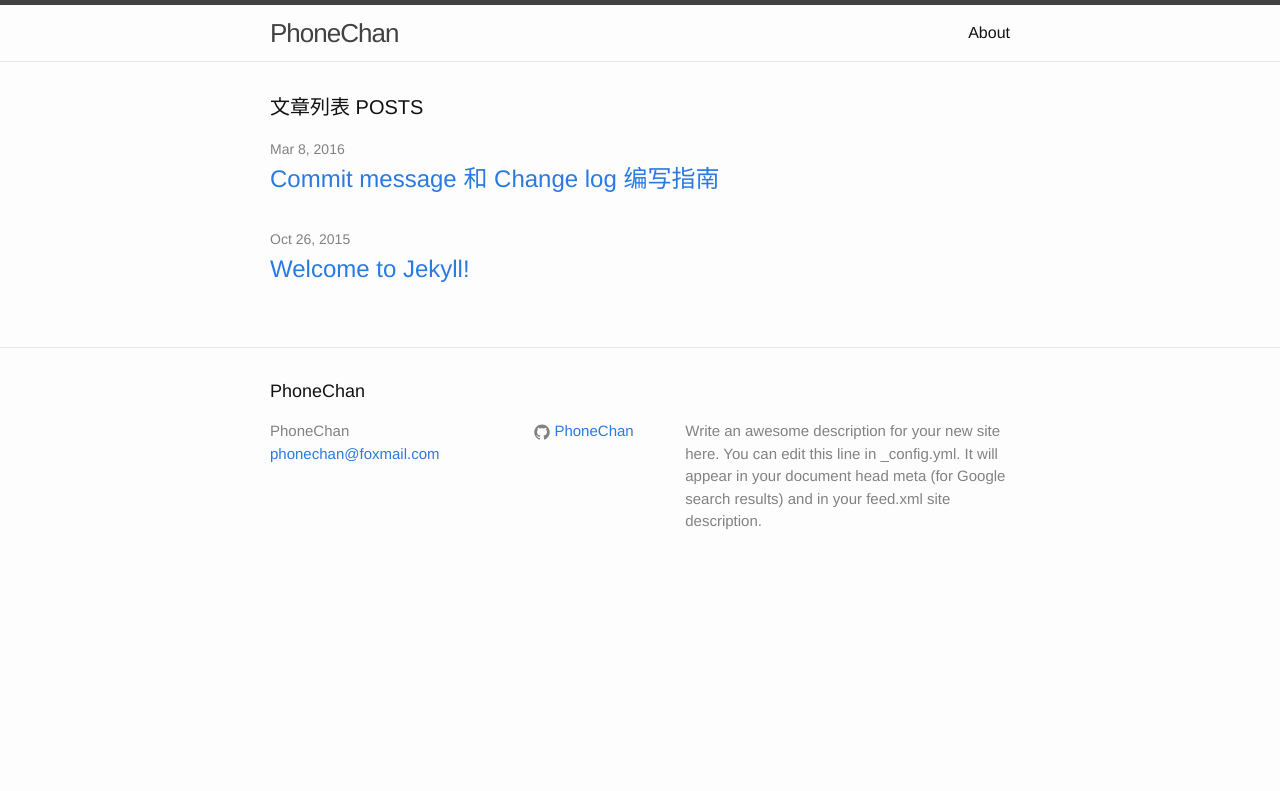
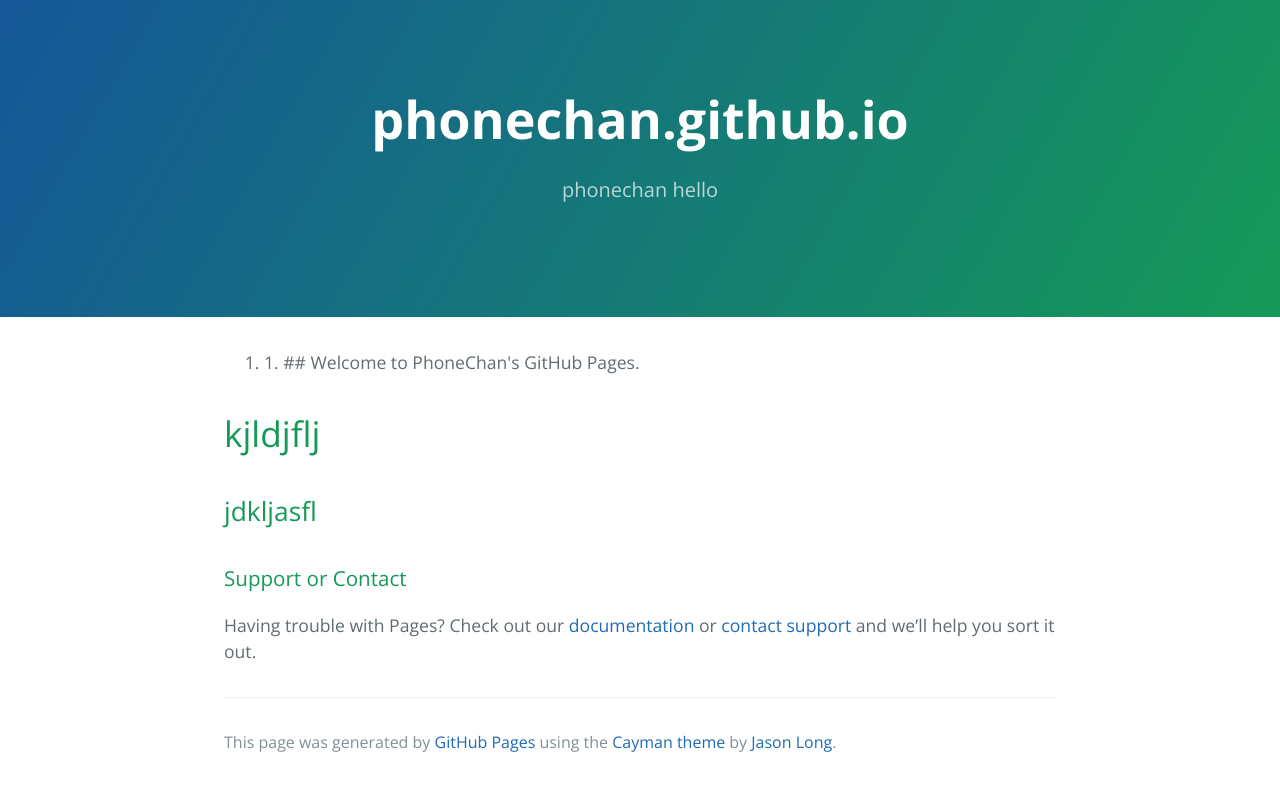
Before and after one commit to phonechan/phonechan.github.io, a Jekyll site: the page index.html, which Jekyll copies as it is, in a window 1280 px wide. Shown: the top 791 px of the page. Built offline with Jekyll 4.4.1, drawn with Linux system fonts in a browser that asks for light colours.

Commit message:
Replace master branch with page content via GitHub

```diff
--- a/index.html
+++ b/index.html
@@ -1,21 +1,43 @@
----
-layout: default
----
+<!DOCTYPE html>
+<html lang="en-us">
+  <head>
+    <meta charset="UTF-8">
+    <title>phonechan.github.io by phonechan</title>
+    <meta name="viewport" content="width=device-width, initial-scale=1">
+    <link rel="stylesheet" type="text/css" href="stylesheets/normalize.css" media="screen">
+    <link href='https://fonts.googleapis.com/css?family=Open+Sans:400,700' rel='stylesheet' type='text/css'>
+    <link rel="stylesheet" type="text/css" href="stylesheets/stylesheet.css" media="screen">
+    <link rel="stylesheet" type="text/css" href="stylesheets/github-light.css" media="screen">
+  </head>
+  <body>
+    <section class="page-header">
+      <h1 class="project-name">phonechan.github.io</h1>
+      <h2 class="project-tagline">phonechan hello</h2>
+    </section>
 
-<div class="home">
+    <section class="main-content">
+      <ol>
+<li>1. ## Welcome to PhoneChan's GitHub Pages.</li>
+</ol>
 
-  <h1 class="page-heading">文章列表 POSTS</h1>
+<h1>
+<a id="kjldjflj" class="anchor" href="#kjldjflj" aria-hidden="true"><span aria-hidden="true" class="octicon octicon-link"></span></a>kjldjflj</h1>
 
-  <ul class="post-list">
-    {% for post in site.posts %}
-      <li>
-        <span class="post-meta">{{ post.date | date: "%b %-d, %Y" }}</span>
+<h2>
+<a id="jdkljasfl" class="anchor" href="#jdkljasfl" aria-hidden="true"><span aria-hidden="true" class="octicon octicon-link"></span></a>jdkljasfl</h2>
 
-        <h2>
-          <a class="post-link" href="{{ post.url | prepend: site.baseurl }}">{{ post.title }}</a>
-        </h2>
-      </li>
-    {% endfor %}
-  </ul>
+<h3>
+<a id="support-or-contact" class="anchor" href="#support-or-contact" aria-hidden="true"><span aria-hidden="true" class="octicon octicon-link"></span></a>Support or Contact</h3>
 
-</div>
+<p>Having trouble with Pages? Check out our <a href="https://help.github.com/pages">documentation</a> or <a href="https://github.com/contact">contact support</a> and we’ll help you sort it out.</p>
+
+      <footer class="site-footer">
+
+        <span class="site-footer-credits">This page was generated by <a href="https://pages.github.com">GitHub Pages</a> using the <a href="https://github.com/jasonlong/cayman-theme">Cayman theme</a> by <a href="https://twitter.com/jasonlong">Jason Long</a>.</span>
+      </footer>
+
+    </section>
+
+
+  </body>
+</html>
--- a/params.json
+++ b/params.json
@@ -1 +1 @@
-{"name":"phonechan.github.io","tagline":"phonechan hello","body":"## Welcome to PhoneChan's GitHub Pages.\r\n\r\n# kjldjflj\r\n\r\n##jdkljasfl\r\n\r\n### Support or Contact\r\nHaving trouble with Pages? Check out our [documentation](https://help.github.com/pages) or [contact support](https://github.com/contact) and we’ll help you sort it out.\r\n","google":"","note":"Don't delete this file! It's used internally to help with page regeneration."}
+{"name":"phonechan.github.io","tagline":"phonechan hello","body":"1. 1. ## Welcome to PhoneChan's GitHub Pages.\r\n\r\n# kjldjflj\r\n\r\n##jdkljasfl\r\n\r\n### Support or Contact\r\nHaving trouble with Pages? Check out our [documentation](https://help.github.com/pages) or [contact support](https://github.com/contact) and we’ll help you sort it out.\r\n","google":"","note":"Don't delete this file! It's used internally to help with page regeneration."}
```
